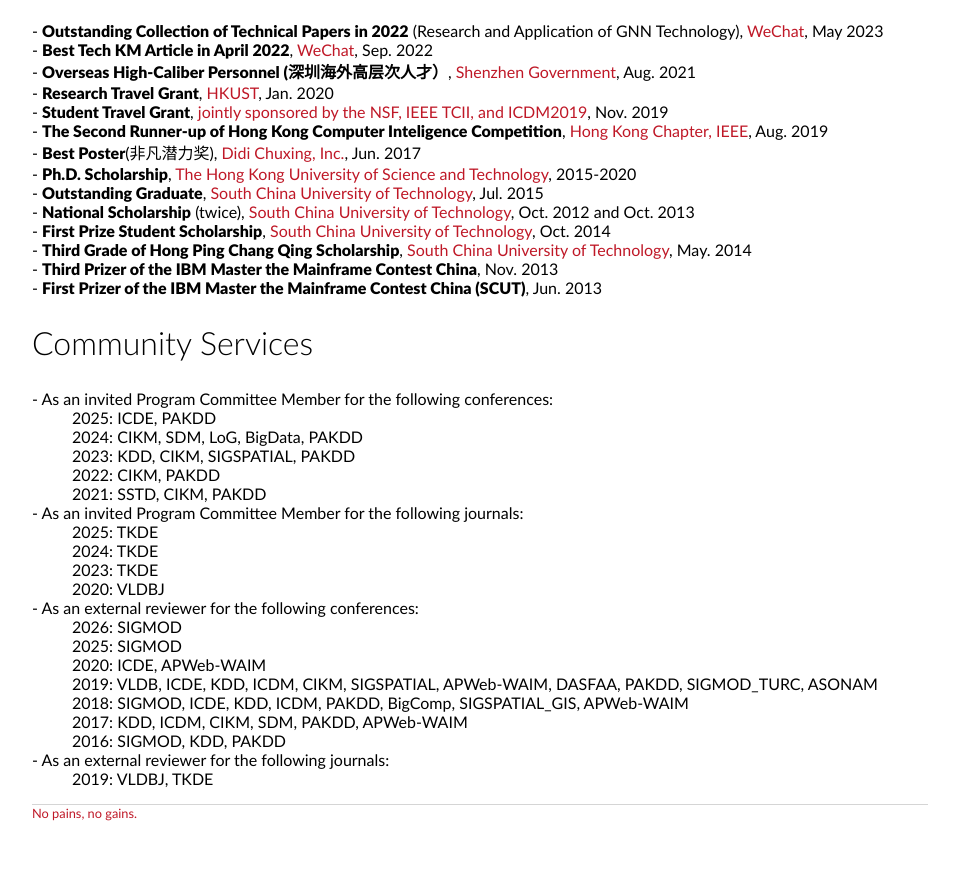
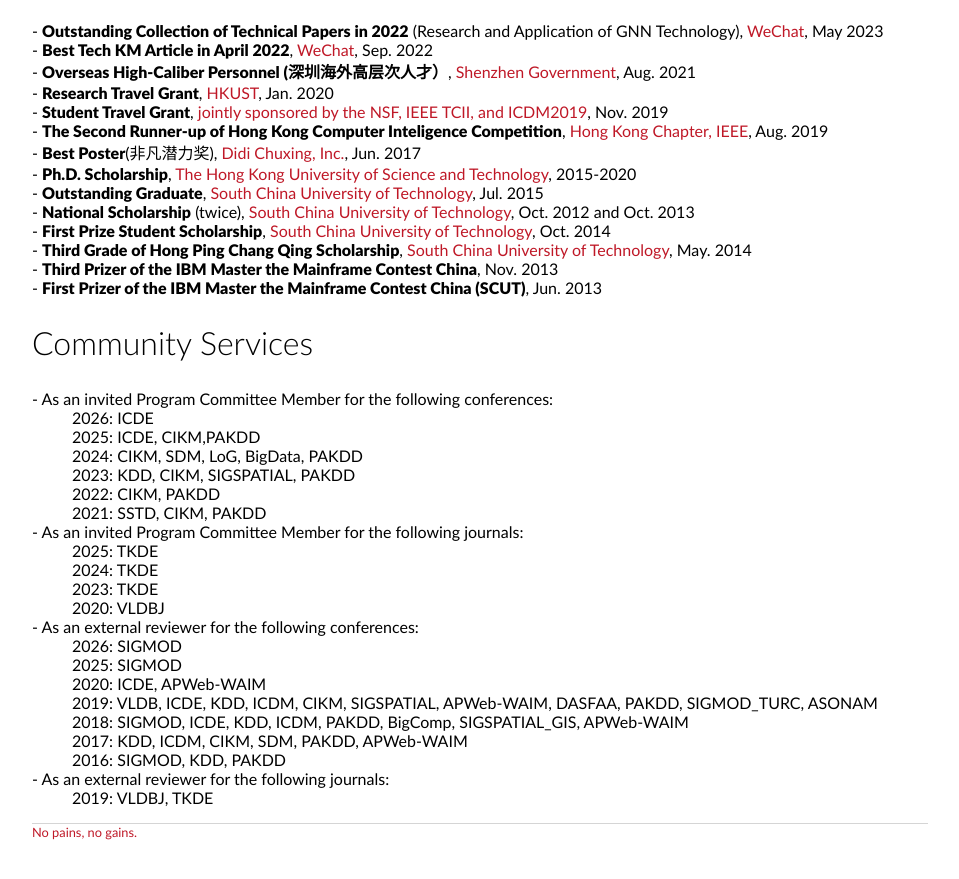
Before and after one commit to 2danlin/2danlin.github.io, a Jekyll site: the page built from index.html, in a window 1280 px wide and 900 px high, scrolled down 1056 px. Shown: the top 879 px of the window, without its empty margins (160-1119 px from the left). Built offline with Jekyll 4.4.1, drawn with Linux system fonts in a browser that asks for light colours.

Commit message:
Update index.html

```diff
--- a/index.html
+++ b/index.html
@@ -66,7 +66,8 @@
 	<h2>Community Services</h2>
 	<dl>
 		<dt>- As an invited Program Committee Member for the following conferences:</dt>
-		<dd>2025: ICDE, PAKDD  </dd>
+		<dd>2026: ICDE </dd>
+		<dd>2025: ICDE, CIKM,PAKDD  </dd>
 		<dd>2024: CIKM, SDM, LoG, BigData, PAKDD  </dd>
 		<dd>2023: KDD, CIKM, SIGSPATIAL, PAKDD</dd>
 		<dd>2022: CIKM, PAKDD</dd>
```
